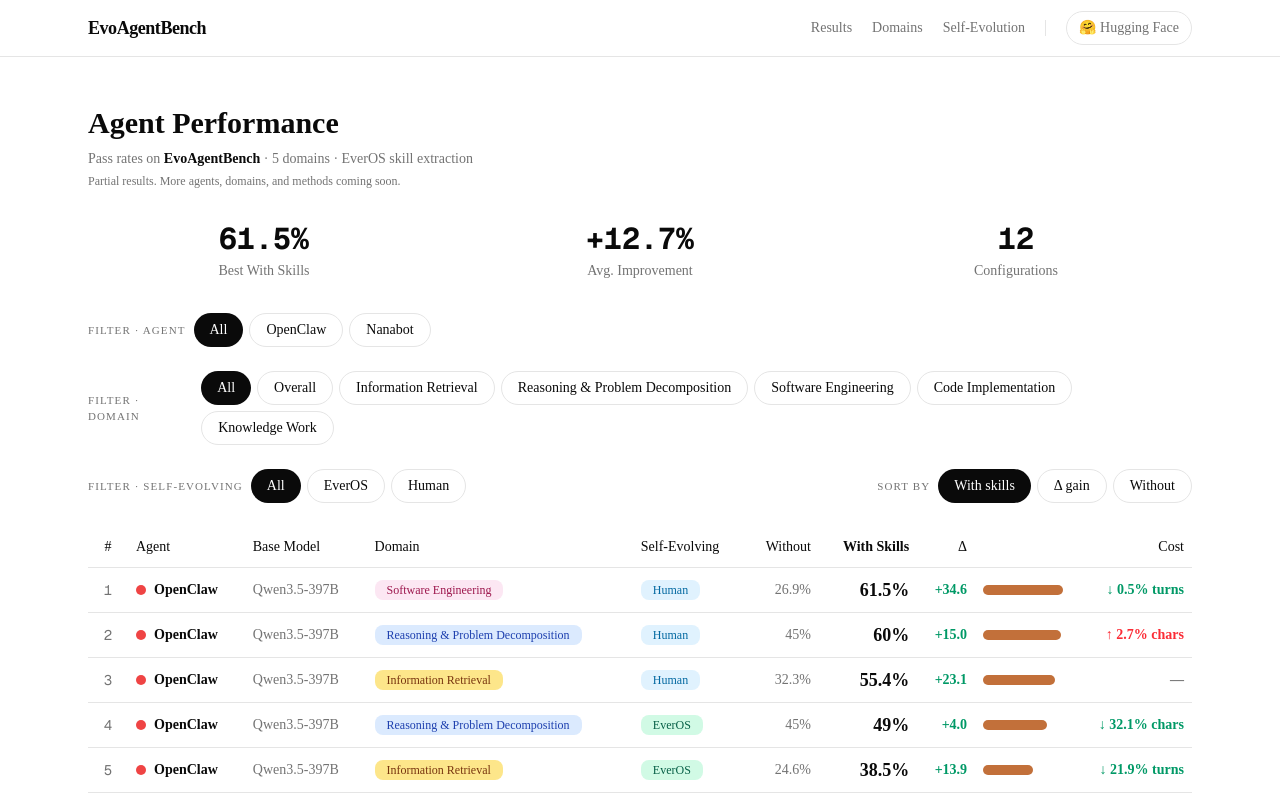
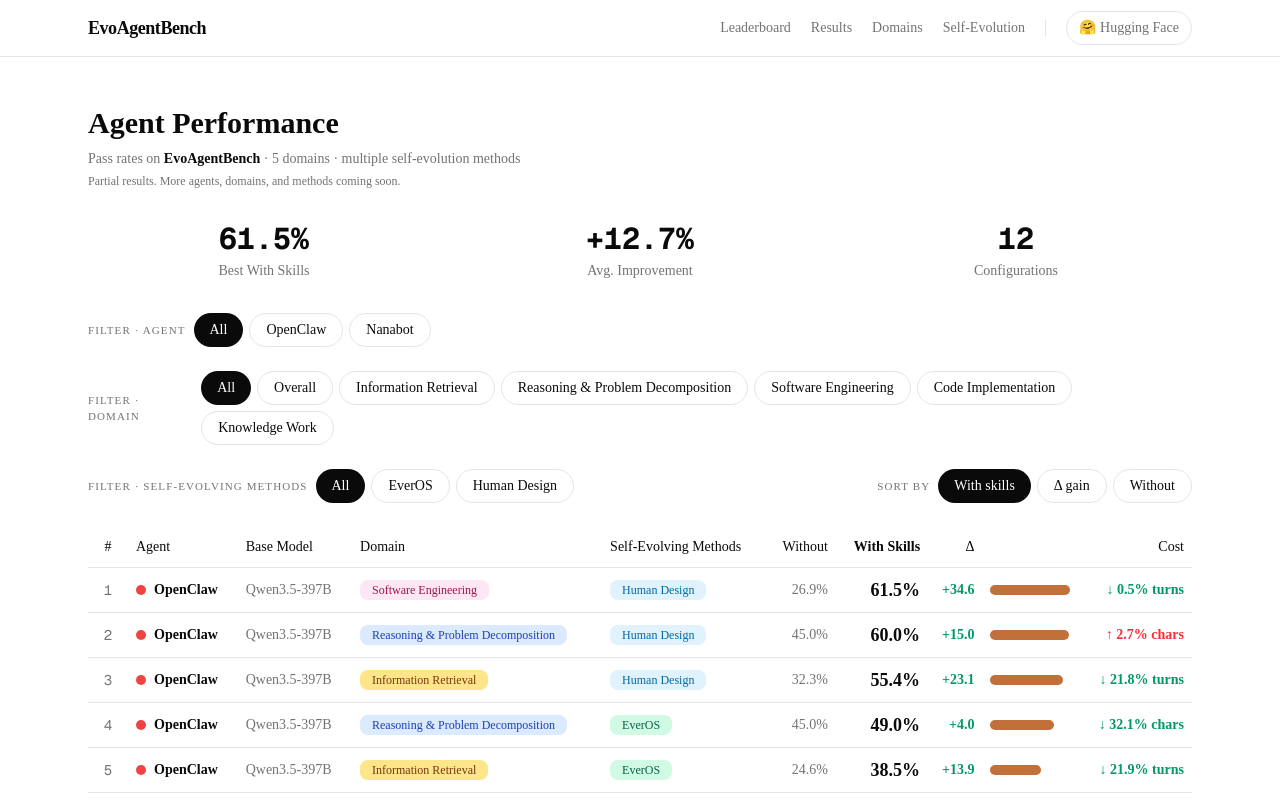
Before and after one commit to EverMind-AI/EvoAgentBench, a Next.js app: page /leaderboard in a window 1280 px wide. Shown: the top 800 px of the page. Built offline with nearby package versions, Linux system fonts and the light colour scheme.

Commit message:
final: Self-Evolving Methods, Human Design, decimal fix, bar fix, subtitle one-line

```diff
--- a/src/app/leaderboard/page.tsx
+++ b/src/app/leaderboard/page.tsx
@@ -16,7 +16,7 @@
           <p className="text-sm text-muted-foreground">
             Pass rates on{" "}
             <span className="font-semibold text-foreground">EvoAgentBench</span>{" "}
-            · 5 domains · EverOS skill extraction
+            · 5 domains · multiple self-evolution methods
           </p>
           <p className="text-xs text-muted-foreground mt-1">
             Partial results. More agents, domains, and methods coming soon.
--- a/src/app/page.tsx
+++ b/src/app/page.tsx
@@ -15,7 +15,7 @@
           <h1 className="text-4xl sm:text-5xl md:text-6xl font-extrabold tracking-tight leading-tight mb-6">
             EvoAgentBench
           </h1>
-          <p className="text-xl md:text-2xl text-muted-foreground max-w-2xl mx-auto mb-6 leading-relaxed italic">
+          <p className="text-xl md:text-2xl text-muted-foreground mx-auto mb-6 italic whitespace-nowrap">
             A Unified Evaluation Framework for AI Agent Self-Evolution
           </p>
           <p className="text-sm text-muted-foreground max-w-3xl mx-auto mb-10 leading-relaxed">
--- a/src/components/Leaderboard.tsx
+++ b/src/components/Leaderboard.tsx
@@ -108,12 +108,6 @@
     // Build display rows
     const overalls = buildOverallRows(data);
 
-    if (domainFilter === "Overall") {
-      // Only show overall rows
-      const all = [...overalls];
-      return all;
-    }
-
     const individual: DisplayRow[] = data.map((d) => ({
       ...d,
       domain: DOMAIN_LABELS[d.domain],
@@ -121,7 +115,7 @@
       domainTag: d.domain,
     }));
 
-    const all = [...individual];
+    const all = domainFilter === "Overall" ? [...overalls] : [...individual];
 
     if (sortBy === "withSkills") {
       all.sort((a, b) => b.withSkills - a.withSkills);
@@ -137,7 +131,14 @@
     return all;
   }, [agentFilter, domainFilter, methodFilter, sortBy]);
 
-  const maxScore = Math.max(...filtered.map((d) => d.withSkills), 1);
+  const maxBarValue = Math.max(
+    ...filtered.map((d) => {
+      if (sortBy === "delta") return d.withSkills - d.without;
+      if (sortBy === "without") return d.without;
+      return d.withSkills;
+    }),
+    1
+  );
 
   const bestScore = Math.max(...leaderboardData.map((d) => d.withSkills));
   const avgDelta =
@@ -229,7 +230,7 @@
         {/* Method filter */}
         <div className="flex items-center gap-2">
           <span className="text-[11px] text-muted-foreground uppercase tracking-widest font-medium">
-            Filter · Self-Evolving
+            Filter · Self-Evolving Methods
           </span>
           <div className="flex gap-1.5 flex-wrap">
             <FilterButton
@@ -287,7 +288,7 @@
               <TableHead>Agent</TableHead>
               <TableHead>Base Model</TableHead>
               <TableHead>Domain</TableHead>
-              <TableHead>Self-Evolving</TableHead>
+              <TableHead>Self-Evolving Methods</TableHead>
               <TableHead className="text-right">Without</TableHead>
               <TableHead className="text-right font-semibold">
                 With Skills
@@ -300,7 +301,8 @@
           <TableBody>
             {displayData.map((row, i) => {
               const delta = row.withSkills - row.without;
-              const barWidth = (row.withSkills / maxScore) * 100;
+              const barValue = sortBy === "delta" ? Math.abs(delta) : sortBy === "without" ? row.without : row.withSkills;
+              const barWidth = (barValue / maxBarValue) * 100;
               const deltaColor = delta >= 0 ? "text-emerald-600" : "text-red-500";
               const deltaStr = delta >= 0 ? `+${delta.toFixed(1)}` : delta.toFixed(1);
 
@@ -353,10 +355,10 @@
                     </span>
                   </TableCell>
                   <TableCell className="text-right text-muted-foreground">
-                    {row.without}%
+                    {row.without.toFixed(1)}%
                   </TableCell>
                   <TableCell className="text-right font-bold text-lg">
-                    {row.withSkills}%
+                    {row.withSkills.toFixed(1)}%
                   </TableCell>
                   <TableCell className={`text-right font-semibold ${deltaColor}`}>
                     {deltaStr}
--- a/src/components/Navbar.tsx
+++ b/src/components/Navbar.tsx
@@ -10,24 +10,30 @@
           EvoAgentBench
         </Link>
         <nav className="flex items-center gap-5 text-sm">
-          <a
+          <Link
+            href="/leaderboard"
+            className="text-muted-foreground hover:text-foreground transition-colors"
+          >
+            Leaderboard
+          </Link>
+          <Link
             href="/#results"
             className="text-muted-foreground hover:text-foreground transition-colors"
           >
             Results
-          </a>
-          <a
+          </Link>
+          <Link
             href="/#domains"
             className="text-muted-foreground hover:text-foreground transition-colors"
           >
             Domains
-          </a>
-          <a
+          </Link>
+          <Link
             href="/#methods"
             className="text-muted-foreground hover:text-foreground transition-colors"
           >
             Self-Evolution
-          </a>
+          </Link>
 
           <span className="h-4 w-px bg-border" />
 
--- a/src/components/ui/button.tsx
+++ /dev/null
@@ -1,60 +0,0 @@
-"use client"
-
-import { Button as ButtonPrimitive } from "@base-ui/react/button"
-import { cva, type VariantProps } from "class-variance-authority"
-
-import { cn } from "@/lib/utils"
-
-const buttonVariants = cva(
-  "group/button inline-flex shrink-0 items-center justify-center rounded-lg border border-transparent bg-clip-padding text-sm font-medium whitespace-nowrap transition-all outline-none select-none focus-visible:border-ring focus-visible:ring-3 focus-visible:ring-ring/50 active:not-aria-[haspopup]:translate-y-px disabled:pointer-events-none disabled:opacity-50 aria-invalid:border-destructive aria-invalid:ring-3 aria-invalid:ring-destructive/20 dark:aria-invalid:border-destructive/50 dark:aria-invalid:ring-destructive/40 [&_svg]:pointer-events-none [&_svg]:shrink-0 [&_svg:not([class*='size-'])]:size-4",
-  {
-    variants: {
-      variant: {
-        default: "bg-primary text-primary-foreground [a]:hover:bg-primary/80",
-        outline:
-          "border-border bg-background hover:bg-muted hover:text-foreground aria-expanded:bg-muted aria-expanded:text-foreground dark:border-input dark:bg-input/30 dark:hover:bg-input/50",
-        secondary:
-          "bg-secondary text-secondary-foreground hover:bg-secondary/80 aria-expanded:bg-secondary aria-expanded:text-secondary-foreground",
-        ghost:
-          "hover:bg-muted hover:text-foreground aria-expanded:bg-muted aria-expanded:text-foreground dark:hover:bg-muted/50",
-        destructive:
-          "bg-destructive/10 text-destructive hover:bg-destructive/20 focus-visible:border-destructive/40 focus-visible:ring-destructive/20 dark:bg-destructive/20 dark:hover:bg-destructive/30 dark:focus-visible:ring-destructive/40",
-        link: "text-primary underline-offset-4 hover:underline",
-      },
-      size: {
-        default:
-          "h-8 gap-1.5 px-2.5 has-data-[icon=inline-end]:pr-2 has-data-[icon=inline-start]:pl-2",
-        xs: "h-6 gap-1 rounded-[min(var(--radius-md),10px)] px-2 text-xs in-data-[slot=button-group]:rounded-lg has-data-[icon=inline-end]:pr-1.5 has-data-[icon=inline-start]:pl-1.5 [&_svg:not([class*='size-'])]:size-3",
-        sm: "h-7 gap-1 rounded-[min(var(--radius-md),12px)] px-2.5 text-[0.8rem] in-data-[slot=button-group]:rounded-lg has-data-[icon=inline-end]:pr-1.5 has-data-[icon=inline-start]:pl-1.5 [&_svg:not([class*='size-'])]:size-3.5",
-        lg: "h-9 gap-1.5 px-2.5 has-data-[icon=inline-end]:pr-3 has-data-[icon=inline-start]:pl-3",
-        icon: "size-8",
-        "icon-xs":
-          "size-6 rounded-[min(var(--radius-md),10px)] in-data-[slot=button-group]:rounded-lg [&_svg:not([class*='size-'])]:size-3",
-        "icon-sm":
-          "size-7 rounded-[min(var(--radius-md),12px)] in-data-[slot=button-group]:rounded-lg",
-        "icon-lg": "size-9",
-      },
-    },
-    defaultVariants: {
-      variant: "default",
-      size: "default",
-    },
-  }
-)
-
-function Button({
-  className,
-  variant = "default",
-  size = "default",
-  ...props
-}: ButtonPrimitive.Props & VariantProps<typeof buttonVariants>) {
-  return (
-    <ButtonPrimitive
-      data-slot="button"
-      className={cn(buttonVariants({ variant, size, className }))}
-      {...props}
-    />
-  )
-}
-
-export { Button, buttonVariants }
--- a/src/data/leaderboard-data.ts
+++ b/src/data/leaderboard-data.ts
@@ -7,7 +7,7 @@
   | "LiveCode"
   | "GDPVal";
 
-export type SkillMethod = "EverOS" | "Human";
+export type SkillMethod = "EverOS" | "Human Design";
 
 export interface LeaderboardEntry {
   agent: Agent;
@@ -29,7 +29,7 @@
   "GDPVal",
 ];
 
-export const SKILL_METHODS: SkillMethod[] = ["EverOS", "Human"];
+export const SKILL_METHODS: SkillMethod[] = ["EverOS", "Human Design"];
 
 export const AGENT_COLORS: Record<Agent, string> = {
   OpenClaw: "#ef4444",
@@ -59,7 +59,7 @@
 
 export const SKILL_METHOD_TAG_COLORS: Record<SkillMethod, { bg: string; text: string }> = {
   EverOS: { bg: "#d1fae5", text: "#065f46" },
-  Human: { bg: "#e0f2fe", text: "#0369a1" },
+  "Human Design": { bg: "#e0f2fe", text: "#0369a1" },
 };
 
 // --- Domain descriptions (from README) ---
@@ -146,7 +146,7 @@
 
 export const ALL_METHODS: AllMethodInfo[] = [
   {
-    name: "EverMemOS",
+    name: "EverOS",
     description: "A memory OS that makes agents more personal while saving tokens. Extracts and stores long-term memory from session trajectories, then injects reusable skills as domain-specific strategies.",
     approach: "Memory-based extraction",
     github: "https://github.com/EverMind-AI/EverOS",
@@ -197,10 +197,10 @@
   { agent: "OpenClaw", model: "Qwen3.5-27B",  domain: "SWE-Bench",      skillMethod: "EverOS", without: 11.5, withSkills: 38.5, efficiency: "↑ 41.2% turns" },
 
   // OpenClaw + Human Design
-  { agent: "OpenClaw", model: "Qwen3.5-397B", domain: "OmniMath",  skillMethod: "Human", without: 45.0, withSkills: 60.0, efficiency: "↑ 2.7% chars" },
-  { agent: "OpenClaw", model: "Qwen3.5-27B",  domain: "OmniMath",  skillMethod: "Human", without: 37.0, withSkills: 29.0, efficiency: "↓ 13.0% chars" },
-  { agent: "OpenClaw", model: "Qwen3.5-397B", domain: "SWE-Bench", skillMethod: "Human", without: 26.9, withSkills: 61.5, efficiency: "↓ 0.5% turns" },
-  { agent: "OpenClaw", model: "Qwen3.5-27B",  domain: "SWE-Bench", skillMethod: "Human", without: 11.5, withSkills: 38.5, efficiency: "↑ 62.5% turns" },
-  { agent: "OpenClaw", model: "Qwen3.5-397B", domain: "BrowseCompPlus", skillMethod: "Human", without: 32.3, withSkills: 55.4, efficiency: "—" },
-  { agent: "OpenClaw", model: "Qwen3.5-27B",  domain: "BrowseCompPlus", skillMethod: "Human", without: 30.8, withSkills: 35.4, efficiency: "—" },
+  { agent: "OpenClaw", model: "Qwen3.5-397B", domain: "OmniMath",  skillMethod: "Human Design", without: 45.0, withSkills: 60.0, efficiency: "↑ 2.7% chars" },
+  { agent: "OpenClaw", model: "Qwen3.5-27B",  domain: "OmniMath",  skillMethod: "Human Design", without: 37.0, withSkills: 29.0, efficiency: "↓ 13.0% chars" },
+  { agent: "OpenClaw", model: "Qwen3.5-397B", domain: "SWE-Bench", skillMethod: "Human Design", without: 26.9, withSkills: 61.5, efficiency: "↓ 0.5% turns" },
+  { agent: "OpenClaw", model: "Qwen3.5-27B",  domain: "SWE-Bench", skillMethod: "Human Design", without: 11.5, withSkills: 38.5, efficiency: "↑ 62.5% turns" },
+  { agent: "OpenClaw", model: "Qwen3.5-397B", domain: "BrowseCompPlus", skillMethod: "Human Design", without: 32.3, withSkills: 55.4, efficiency: "↓ 21.8% turns" },
+  { agent: "OpenClaw", model: "Qwen3.5-27B",  domain: "BrowseCompPlus", skillMethod: "Human Design", without: 30.8, withSkills: 35.4, efficiency: "↓ 55.7% turns" },
 ];
```
Also changed, not shown: 1 other file (tests, documents, lock files or other folders).
